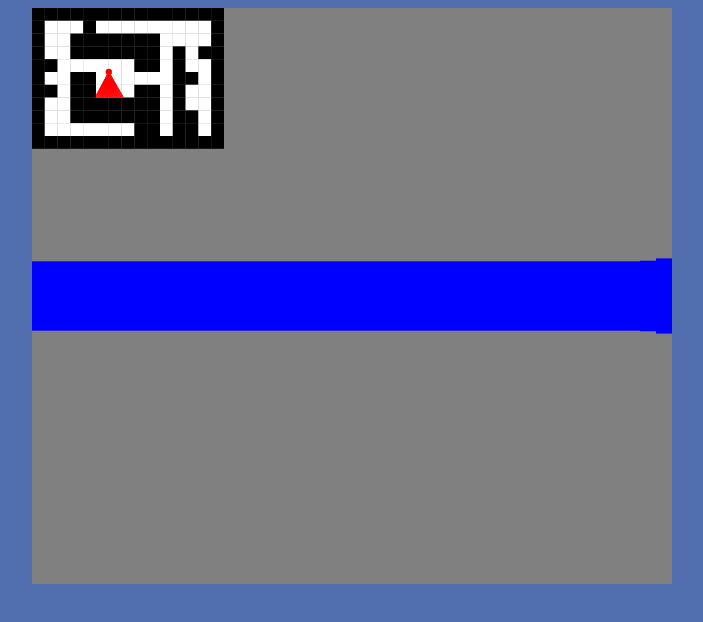
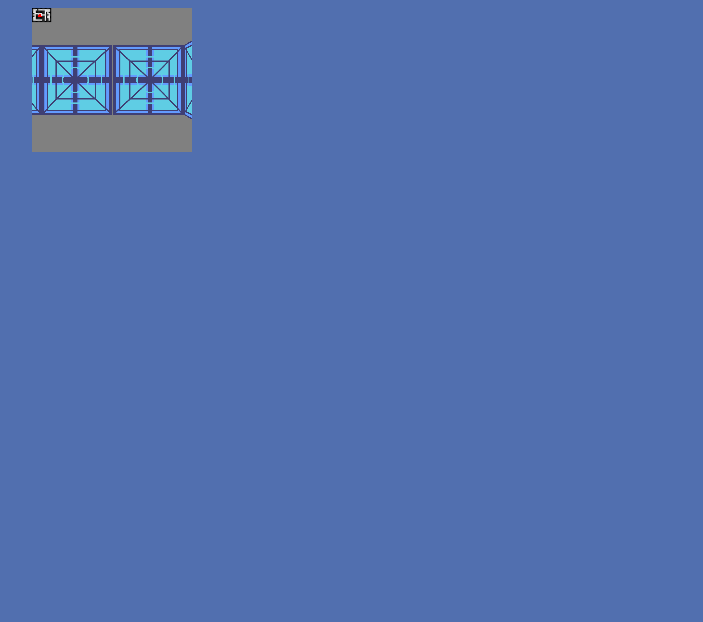
Before and after one commit to gamkedo-la/glacierbound-2, a plain HTML site: page index.html in a window 1280 px wide. Shown: the whole page, without its empty margins (308-1011 px from the left). Drawn offline with Linux system fonts and the light colour scheme.

Commit message:
Added Wall Textures

```diff
--- a/index.html
+++ b/index.html
@@ -14,6 +14,7 @@
 <br>
 <p id="EditorExport"></p>
 
+<script src="js\ImageLoading.js"></script>
 <script src="js\CommonFunctions.js"></script>
 <script src="js\Constants.js"></script>
 <script src="js\Input.js"></script>
--- a/js/Classes/MapSection.js
+++ b/js/Classes/MapSection.js
@@ -21,7 +21,36 @@ class MapSection {
             var rayDistance = ray.distance * Math.cos(ray.rayAngle - player.rotationAngle);
             var wallStripHeight = (TILE_SIZE / rayDistance) * PROJECTION_PLAIN_DISTANCE;
 
-            colorRect(i * RAY_INCREMENT_WIDTH * CANVAS_SCALE_FACTOR, (canvasContext.canvas.height/2) - (wallStripHeight/2), RAY_INCREMENT_WIDTH * CANVAS_SCALE_FACTOR, wallStripHeight, 'blue');
+            var wallTopPixel = (canvasContext.canvas.height/2) - (wallStripHeight/2);
+            wallTopPixel = wallTopPixel < 0 ? 0 : wallTopPixel;
+
+            var wallBottomPixel = (canvasContext.canvas.height/2) + (wallStripHeight/2);
+            wallBottomPixel = wallBottomPixel > canvasContext.canvas.height ? canvasContext.canvas.height : wallBottomPixel;
+
+            if (ray.closestWallHitCoord.x % TILE_SIZE === 0){ // if Vertical Hit
+                var textureOffSetX = ray.closestWallHitCoord.y % TILE_SIZE;
+            } else { //else if Horizonal Hit
+                var textureOffSetX = ray.closestWallHitCoord.x % TILE_SIZE;
+            }
+            textureOffSetX *= (TEXTURE_SIZE / TILE_SIZE);
+            //for(var y = wallStripHeight; y < wallBottomPixel; y++) {
+            //    var textureOffSetY = (y - wallTopPixel) * (TEXTURE_SIZE / wallStripHeight)
+            //}
+
+            canvasContext.drawImage(spriteList['wall2'],
+                    textureOffSetX, //sx
+                    0, //sy
+                    1, //sWidth
+                    TEXTURE_SIZE, //sHeight
+                    i * RAY_INCREMENT_WIDTH, //dx
+                    wallTopPixel, //dy
+                    RAY_INCREMENT_WIDTH, //dWidth
+                    wallStripHeight //dHeight
+                );
+
+            //colorRect(i * RAY_INCREMENT_WIDTH * CANVAS_SCALE_FACTOR, wallTopPixel, RAY_INCREMENT_WIDTH * CANVAS_SCALE_FACTOR, wallStripHeight, 'blue');
+
+
         }
     }
 
--- a/js/Constants.js
+++ b/js/Constants.js
@@ -5,7 +5,7 @@ const FRAMES_PER_SECOND = 60;
 //#region Projection Plane Constants
 const PROJECTION_PLANE_WIDTH = 160;
 const PROJECTION_PLANE_HEIGHT = 144;
-const CANVAS_SCALE_FACTOR = 4;
+const CANVAS_SCALE_FACTOR = 1;
 const FOV_DEGREES = 60;
 const FOV_RADS = degreesToRadians(FOV_DEGREES);
 const PROJECTION_PLAIN_DISTANCE = (PROJECTION_PLANE_WIDTH / 2) / Math.tan(FOV_RADS / 2);
@@ -23,12 +23,13 @@ const NEUTRAL = 0;
 //#endregion
 
 //#region Map Grid Constants
-const MINIMAP_SCALE_FACTOR = 0.4;
+const MINIMAP_SCALE_FACTOR = 0.04;
 const MAP_NUM_ROWS = 11;
 const MAP_NUM_COLS = 15;
 const TILE_SIZE = 32;
 const TILE_TYPE_WALL = 1;
 const TILE_TYPE_FLOOR = 0;
+const TEXTURE_SIZE = 256;
 //#endregion Map Grid Constants
 
 //#region Keyboard Code Constants
--- /dev/null
+++ b/js/ImageLoading.js
@@ -0,0 +1,33 @@
+var imagesToLoad = 0;
+var spriteList = {};
+
+function loadImages() {
+
+	var imageList = [
+		{spriteName: 'wall', fileName: 'wall_snow.png'},
+		{spriteName: 'wall2', fileName: 'wall_blue_2.png'},
+	]
+
+	imagesToLoad = imageList.length;
+
+	for (var i=0; i<imageList.length; i++) {
+		let newImage = document.createElement('img');
+		beginLoadingImage(newImage, imageList[i].fileName);
+
+		if(imageList[i].spriteName != undefined) {
+			spriteList[imageList[i].spriteName] = newImage;
+		}
+	}
+}
+
+function beginLoadingImage(imgVar, fileName) {
+	imgVar.src = 'images/'+fileName;
+	imgVar.onload = function() {countImagesOrStartGame()};
+}
+
+function countImagesOrStartGame() {
+	imagesToLoad--;
+	if (imagesToLoad == 0) {
+		initRenderLoop();
+	}
+}
--- a/js/Main.js
+++ b/js/Main.js
@@ -10,8 +10,9 @@ window.onload = function () {
     canvasContext.canvas.width = PROJECTION_PLANE_WIDTH * CANVAS_SCALE_FACTOR;
     canvasContext.canvas.height = PROJECTION_PLANE_HEIGHT * CANVAS_SCALE_FACTOR;
 
+    loadImages();
     initInput();
-    initRenderLoop();
+    //initRenderLoop();
 }
 
 function initRenderLoop() {
@@ -30,4 +31,6 @@ function drawEverything(){
     mapSection.draw3DProjectedWalls();
     mapSection.draw2DMinimap();
     player.draw();
+
+    //canvasContext.drawImage(spriteList['wall'], 0, 0);
 }
```
Also changed, not shown: images/wall_blue_2.png (renamed from gb1-code/images/walls/wall_blue_2.png), images/wall_snow.png (added).
